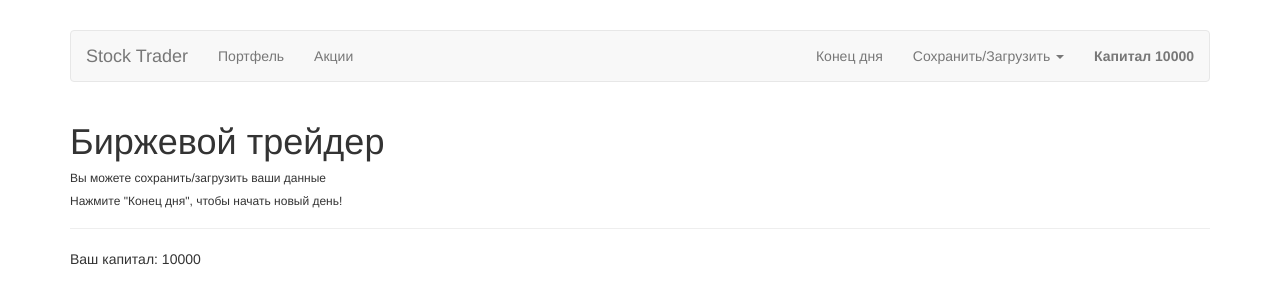
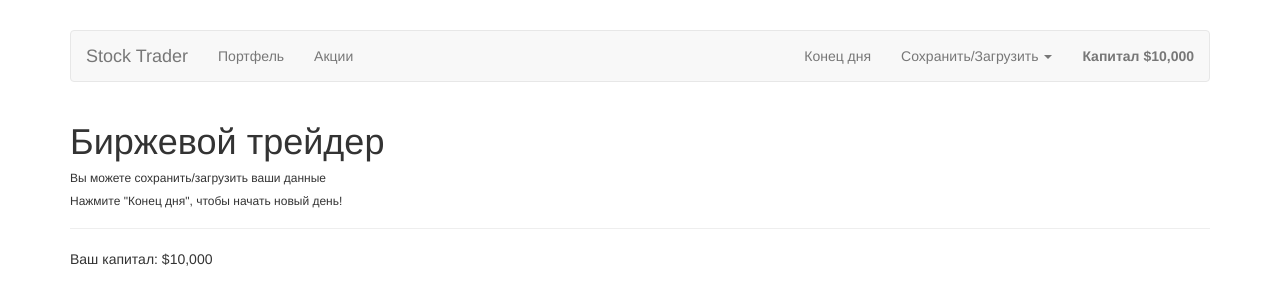
Before and after one commit to LeMentore/StockTrader, a Vue app: page / in a window 1280 px wide. Shown: the top 304 px of the page. Built offline with nearby package versions, Linux system fonts and the light colour scheme.

Commit message:
added filter for concating $

```diff
--- a/src/components/Header.vue
+++ b/src/components/Header.vue
@@ -10,7 +10,7 @@
                     <router-link to="/portfolio" activeClass="active" tag="li"><a>Портфель</a></router-link>
                     <router-link to="/stocks" activeClass="active" tag="li"><a>Акции</a></router-link>
                 </ul>
-                <strong class="navbar-text navbar-right">Капитал {{ funds }}</strong>
+                <strong class="navbar-text navbar-right">Капитал {{ funds | currency }}</strong>
                 <ul class="nav navbar-nav navbar-right">
                     <li><a href="#">Конец дня</a></li>
                     <li class="dropdown">
--- a/src/components/Home.vue
+++ b/src/components/Home.vue
@@ -4,7 +4,7 @@
         <h6>Вы можете сохранить/загрузить ваши данные</h6>
         <h6>Нажмите "Конец дня", чтобы начать новый день!</h6>
         <hr>
-        <p>Ваш капитал: {{ funds }}</p>
+        <p>Ваш капитал: {{ funds | currency }}</p>
     </div>
 </template>
 
--- a/src/components/portfolio/Stock.vue
+++ b/src/components/portfolio/Stock.vue
@@ -4,7 +4,7 @@
             <div class="panel-heading">
                 <h3 class="panel-title">
                     {{ stock.name }}
-                    <small>(Цена: {{ stock.price }} | Количество: {{ stock.quantity }})</small>
+                    <small>(Цена: {{ stock.price | currency }} | Количество: {{ stock.quantity }})</small>
                 </h3>
             </div>
             <div class="panel-body">
--- a/src/components/stocks/Stock.vue
+++ b/src/components/stocks/Stock.vue
@@ -4,7 +4,7 @@
             <div class="panel-heading">
                 <h3 class="panel-title">
                     {{ stock.name }}
-                    <small>(Цена: {{ stock.price }})</small>
+                    <small>(Цена: {{ stock.price | currency }})</small>
                 </h3>
             </div>
             <div class="panel-body">
--- a/src/main.js
+++ b/src/main.js
@@ -8,6 +8,10 @@ import store from './store/store'
 Vue.config.productionTip = false
 
 Vue.use(VueRouter)
+
+Vue.filter('currency', (value) => {
+    return '$' + value.toLocaleString()
+})
 
 const router = new VueRouter({
     mode: 'history',
```
